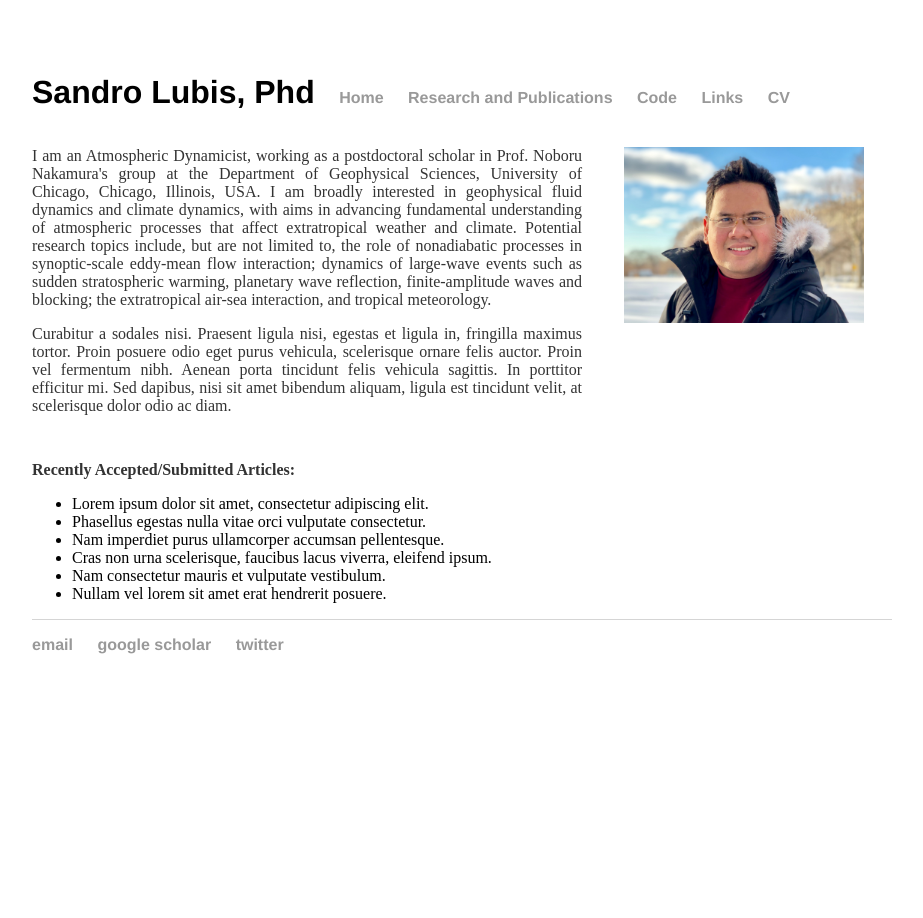
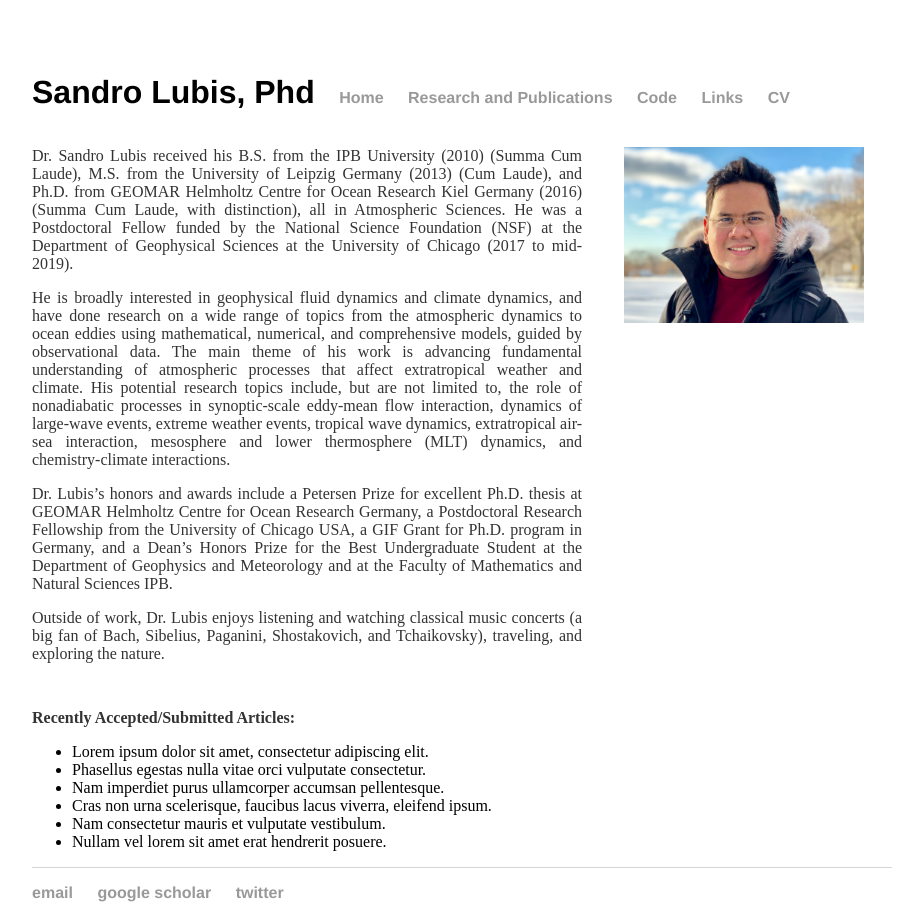
Before and after one commit to sandrolubis/sandrolubis.github.io, a Jekyll site: the page built from index.html, in a window 1280 px wide. Shown: the whole page, without its empty margins (276-1199 px from the left). Built offline with Jekyll 4.4.1, drawn with Linux system fonts in a browser that asks for light colours.

Commit message:
Update index.html

```diff
--- a/index.html
+++ b/index.html
@@ -30,16 +30,26 @@ div.relative {
 
 	<img src="/assets/images/profile.jpg" alt="Me" style="position:absolute; left:900px;width:240px;padding-top:20px">
 
-	<p class="ex", style="padding-top:20px"><font size=3> I am an Atmospheric Dynamicist, working as a postdoctoral scholar in Prof. Noboru Nakamura's group
-		at the Department of Geophysical Sciences, University of Chicago, Chicago, Illinois, USA. I am broadly interested in geophysical fluid dynamics
-		and climate dynamics, with aims in advancing fundamental understanding of atmospheric processes that affect extratropical weather and climate.
-		Potential research topics include, but are not limited to, the role of nonadiabatic processes in synoptic-scale eddy-mean flow interaction;
-		dynamics of large-wave events such as sudden stratospheric warming, planetary wave reflection,
-		finite-amplitude waves and blocking; the extratropical air-sea interaction, and tropical meteorology.</font></p>
+	<p class="ex", style="padding-top:20px"><font size=3> Dr. Sandro Lubis received his B.S. from the IPB University (2010) (Summa Cum Laude), M.S.
+		from the University of Leipzig Germany (2013) (Cum Laude), and Ph.D. from GEOMAR Helmholtz Centre for Ocean Research Kiel Germany (2016)
+		(Summa Cum Laude, with distinction), all in Atmospheric Sciences. He was a Postdoctoral Fellow funded by the National Science Foundation (NSF)
+		at the Department of Geophysical Sciences at the University of Chicago (2017 to mid-2019).</font></p>
 
-	<p class="ex"><font size=3>Curabitur a sodales nisi. Praesent ligula nisi, egestas et ligula in, fringilla maximus tortor.
-		Proin posuere odio eget purus vehicula, scelerisque ornare felis auctor. Proin vel fermentum nibh. Aenean porta tincidunt felis
-		vehicula sagittis. In porttitor efficitur mi. Sed dapibus, nisi sit amet bibendum aliquam, ligula est tincidunt velit, at scelerisque dolor odio ac diam.</font></p>
+	<p class="ex"><font size=3>He is broadly interested in geophysical fluid dynamics and climate dynamics,
+		and have done research on a wide range of topics from the atmospheric dynamics to ocean eddies using mathematical,
+		numerical, and comprehensive models, guided by observational data. The main theme of his work is advancing fundamental
+		understanding of atmospheric processes that affect extratropical weather and climate. His potential research topics include,
+		but are not limited to, the role of nonadiabatic processes in synoptic-scale eddy-mean flow interaction, dynamics of large-wave events,
+		extreme weather events, tropical wave dynamics, extratropical air-sea interaction, mesosphere and lower thermosphere (MLT) dynamics,
+		and chemistry-climate interactions.</font></p>
+
+        <p class="ex"><font size=3>Dr. Lubis’s honors and awards include a Petersen Prize for excellent Ph.D. thesis at
+		GEOMAR Helmholtz Centre for Ocean Research Germany, a Postdoctoral Research Fellowship from the University of Chicago USA,
+		a GIF Grant for Ph.D. program in Germany, and a Dean’s Honors Prize for the Best Undergraduate Student at the Department of
+		Geophysics and Meteorology and at the Faculty of Mathematics and Natural Sciences IPB.</font></p>
+
+        <p class="ex"><font size=3>Outside of work, Dr. Lubis enjoys listening and watching classical music concerts (a big fan of Bach, Sibelius,
+		Paganini, Shostakovich, and Tchaikovsky), traveling, and exploring the nature.</font></p>
 
 
 	<p class="ex", style="padding-top:30px"><font size=3><b>Recently Accepted/Submitted Articles:</b></p>
```
